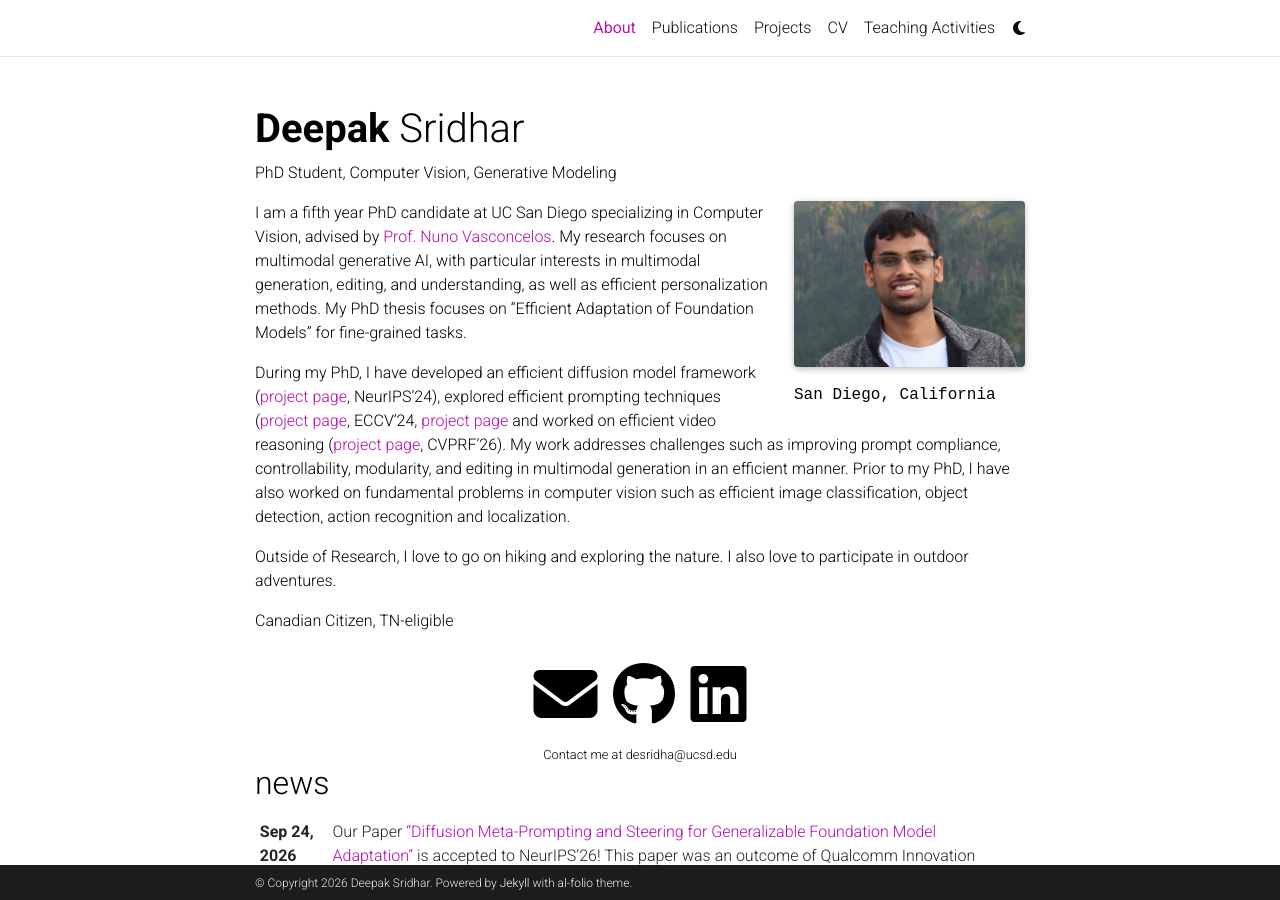
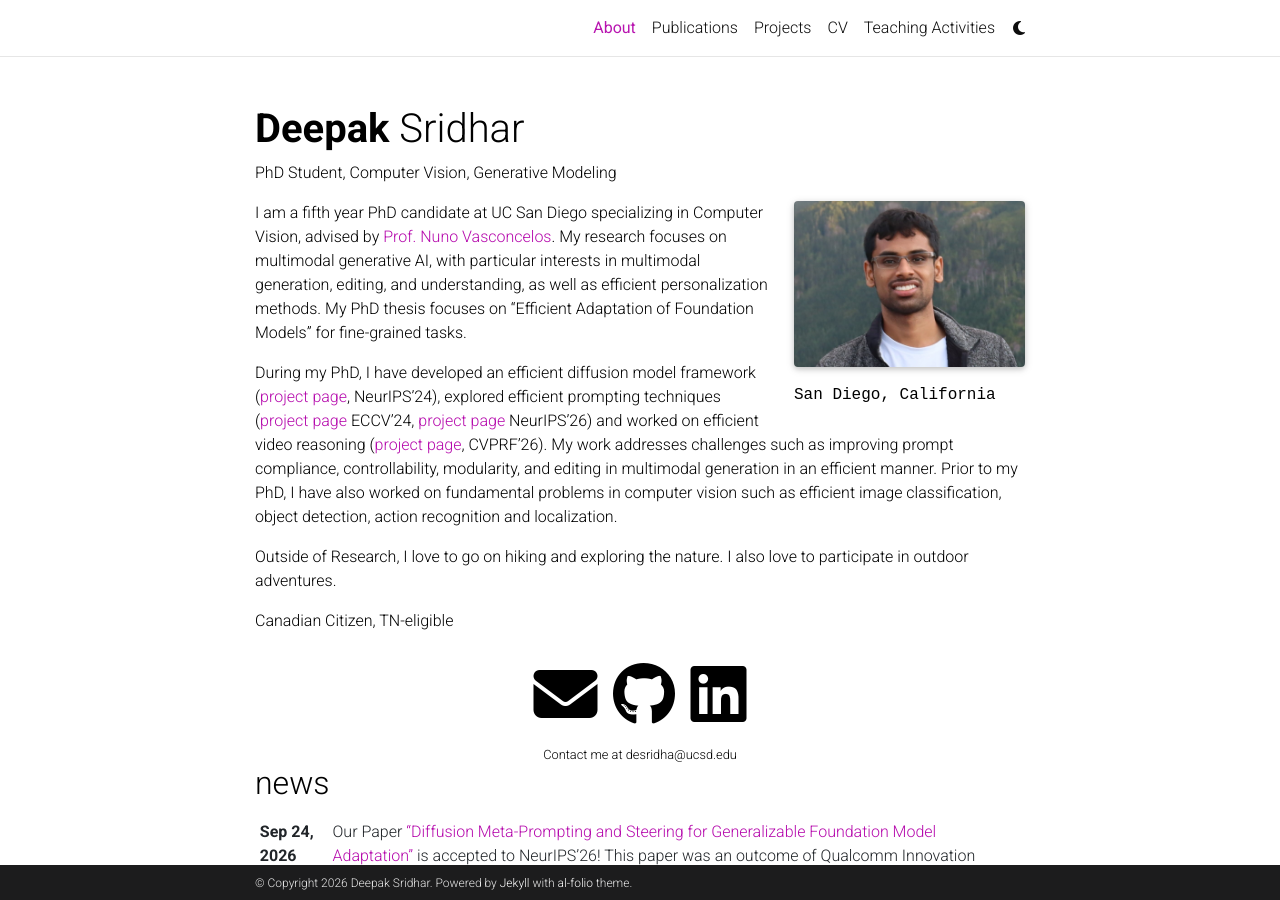
Before and after one commit to DeepakSridhar/deepaksridhar.github.io, a Jekyll site: the page built from _pages/about.md, in a window 1280 px wide and 900 px high. Built offline with Jekyll 4.4.1, drawn with Linux system fonts in a browser that asks for light colours; full-size pictures stand in for the smaller copies a plugin makes; emoji names are drawn with the system emoji font; comment, search, counter and statistics services are not loaded; a style sheet for code colours, icons or effects is not loaded.

Commit message:
Update bio

```diff
--- a/_pages/about.md
+++ b/_pages/about.md
@@ -19,7 +19,7 @@
 
 I am a fifth year PhD candidate at UC San Diego specializing in Computer Vision, advised by [Prof. Nuno Vasconcelos](http://www.svcl.ucsd.edu/people/nuno/). My research focuses on multimodal generative AI, with particular interests in multimodal generation, editing, and understanding, as well as efficient personalization methods. My PhD thesis focuses on "Efficient Adaptation of Foundation Models" for fine-grained tasks.
 
-During my PhD, I have developed an efficient diffusion model framework ([project page](https://deepaksridhar.github.io/factorgraphdiffusion.github.io/), NeurIPS’24), explored efficient prompting techniques ([project page](https://deepaksridhar.github.io/promptsliders.github.io/, https://deepaksridhar.github.io/dmp.github.io/), ECCV’24, [project page](https://deepaksridhar.github.io/dmp.github.io/ NeurIPS'26) and worked on efficient video reasoning ([project page](https://deepaksridhar.github.io/vreason.github.io/), CVPRF'26). My work addresses challenges such as improving prompt compliance, controllability, modularity, and editing in multimodal generation in an efficient manner. Prior to my PhD, I have also worked on fundamental problems in computer vision such as efficient image classification, object detection, action recognition and localization.
+During my PhD, I have developed an efficient diffusion model framework ([project page](https://deepaksridhar.github.io/factorgraphdiffusion.github.io/), NeurIPS’24), explored efficient prompting techniques ([project page](https://deepaksridhar.github.io/promptsliders.github.io/) ECCV’24, [project page](https://deepaksridhar.github.io/dmp.github.io/) NeurIPS'26) and worked on efficient video reasoning ([project page](https://deepaksridhar.github.io/vreason.github.io/), CVPRF'26). My work addresses challenges such as improving prompt compliance, controllability, modularity, and editing in multimodal generation in an efficient manner. Prior to my PhD, I have also worked on fundamental problems in computer vision such as efficient image classification, object detection, action recognition and localization.
 <!-- My recent work is an efficient diffusion model framework ([link](https://deepaksridhar.github.io/factorgraphdiffusion.github.io/)) that offers high prompt compliance, controllability, modularity, editing and applicability to multimodal content generation (video, audio and 3D), understanding and editing. Previously, I have worked on some fundamental vision problems such as efficient classification and detection in images and videos. -->
 
 Outside of Research, I love to go on hiking and exploring the nature. I also love to participate in outdoor adventures.
```
